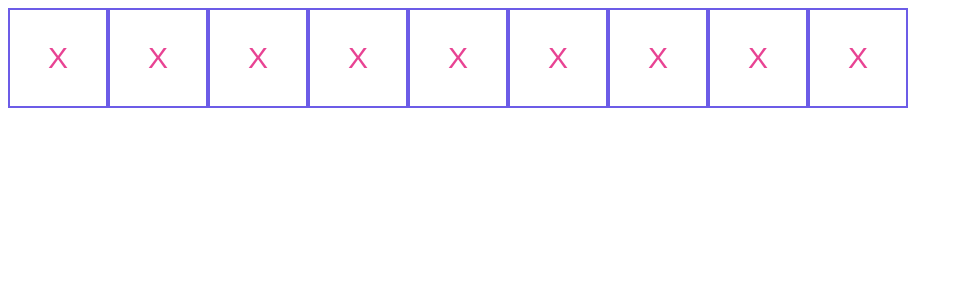
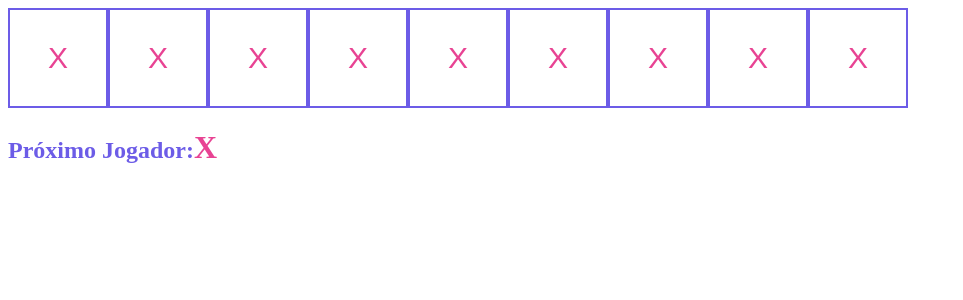
Before and after one commit to danilomacb/15dias-de-react, a React (Create React App) app: page / in a window 1280 px wide. Shown: the top 300 px of the page, without its empty margins (0-963 px from the left). Built offline with nearby package versions, Linux system fonts and the light colour scheme.

Commit message:
desafios basico e intermediario dia2

```diff
--- a/src/App.js
+++ b/src/App.js
@@ -1,7 +1,13 @@
 import React from "react";
 
 import BoardCollab from "./components/BoardCollab";
+import NextPlayer from "./components/NextPlayer";
 
-const App = () => <BoardCollab qtd="9" />;
+const App = () => (
+    <>
+        <BoardCollab qtd="9" />
+        <NextPlayer />
+    </>
+);
 
 export default App;
--- /dev/null
+++ b/src/components/NextPlayer/index.js
@@ -0,0 +1,12 @@
+import React from 'react';
+
+import './styles.css'
+
+const NextPlayer = () => (
+    <>
+        <h2>Próximo Jogador: </h2>
+        <h1>X</h1>
+    </>
+);
+
+export default NextPlayer;
--- /dev/null
+++ b/src/components/NextPlayer/styles.css
@@ -0,0 +1,9 @@
+h1 {
+    display: inline-block;
+    color: #e84393;
+}
+
+h2 {
+    display: inline-block;
+    color: #6c5ce7;
+}
--- a/src/components/SquareCollab/index.js
+++ b/src/components/SquareCollab/index.js
@@ -2,10 +2,12 @@ import React from "react";
 
 import "./styles.css";
 
-const handleClick = (texto) => console.log(texto);
+const handleClick = () => (
+    console.log("texto")
+);
 
 const SquareCollab = () => (
-    <button onClick={() => handleClick("teste")} className="square-collab">X</button>
+    <button onClick={handleClick} className="square-collab">X</button>
 );
 
 export default SquareCollab;
```
